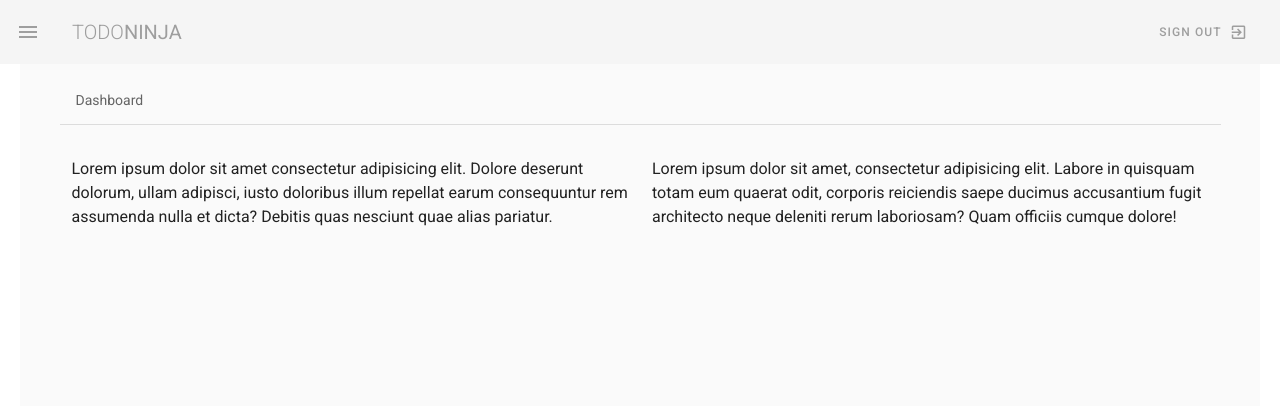
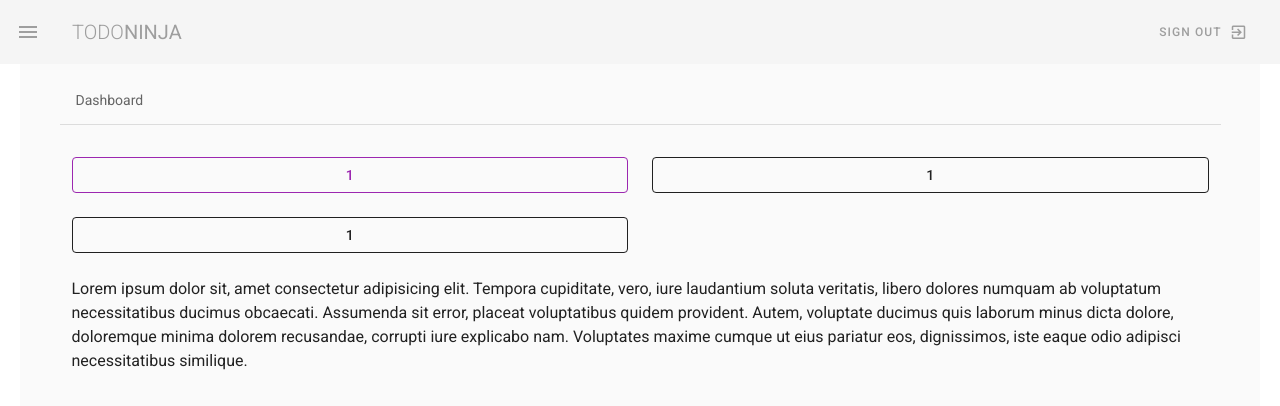
Before and after one commit to sairilseb-me/test_project, a Vue app: page / in a window 1280 px wide. Shown: the top 406 px of the page. Built offline with nearby package versions, Linux system fonts and the light colour scheme.

Commit message:
grid tuts 1

```diff
--- a/src/components/Dashboard.vue
+++ b/src/components/Dashboard.vue
@@ -6,11 +6,20 @@
        <v-divider></v-divider>
        <v-container class="my-5">
         <v-row>
-            <v-col cols="12" md="6">
-                Lorem ipsum dolor sit amet consectetur adipisicing elit. Dolore deserunt dolorum, ullam adipisci, iusto doloribus illum repellat earum consequuntur rem assumenda nulla et dicta? Debitis quas nesciunt quae alias pariatur.
-            </v-col>
-            <v-col cols="12" md="6">
-                Lorem ipsum dolor sit amet, consectetur adipisicing elit. Labore in quisquam totam eum quaerat odit, corporis reiciendis saepe ducimus accusantium fugit architecto neque deleniti rerum laboriosam? Quam officiis cumque dolore!
+          <v-col cols="12" md="6" sm="3">
+            <v-btn block outlined  dark color="purple">1</v-btn>
+          </v-col>
+          <v-col cols="12" md="6" sm="3">
+            <v-btn block outlined >1</v-btn>
+          </v-col>
+          <v-col cols="12" md="6" sm="3">
+            <v-btn block outlined >1</v-btn>
+          </v-col>
+        </v-row>
+        <v-row>
+            <v-col cols="12">
+                Lorem ipsum dolor sit, amet consectetur adipisicing elit. Tempora cupiditate, vero, iure laudantium soluta veritatis, libero dolores numquam ab voluptatum necessitatibus ducimus obcaecati. Assumenda sit error, placeat voluptatibus quidem provident.
+                Autem, voluptate ducimus quis laborum minus dicta dolore, doloremque minima dolorem recusandae, corrupti iure explicabo nam. Voluptates maxime cumque ut eius pariatur eos, dignissimos, iste eaque odio adipisci necessitatibus similique.
             </v-col>
         </v-row>
        </v-container>
```
